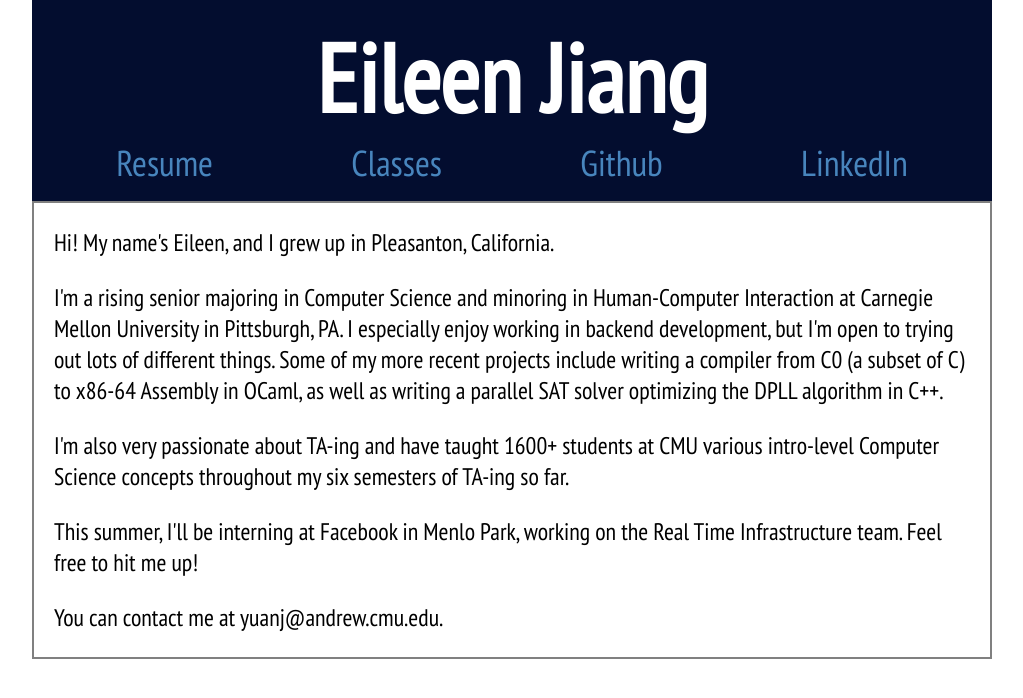
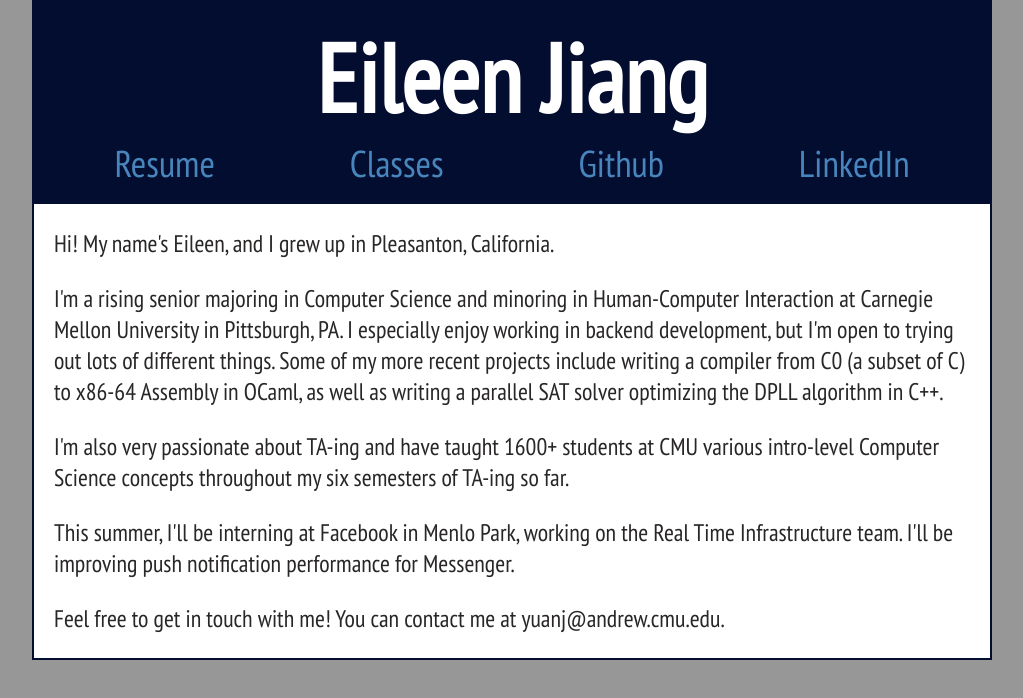
Before and after one commit to Aquawater98/Aquawater98.github.io, a plain HTML site: page home.html in a window 1280 px wide. Shown: the whole page, without its empty margins (128-1151 px from the left). Drawn offline with Linux system fonts and the light colour scheme.

Commit message:
changed wording, background color, changed px to pt

```diff
--- a/home.html
+++ b/home.html
@@ -26,8 +26,8 @@
         <p>Hi! My name's Eileen, and I grew up in Pleasanton, California.</p>
         <p>I'm a rising senior majoring in Computer Science and minoring in Human-Computer Interaction at Carnegie Mellon University in Pittsburgh, PA. I especially enjoy working in backend development, but I'm open to trying out lots of different things. Some of my more recent projects include writing a compiler from C0 (a subset of C) to x86-64 Assembly in OCaml, as well as writing a parallel SAT solver optimizing the DPLL algorithm in C++.</p>
         <p>I'm also very passionate about TA-ing and have taught 1600+ students at CMU various intro-level Computer Science concepts throughout my six semesters of TA-ing so far.</p>
-        <p>This summer, I'll be interning at Facebook in Menlo Park, working on the Real Time Infrastructure team. Feel free to hit me up!</p>
-        <p>You can contact me at yuanj@andrew.cmu.edu.</p>
+        <p>This summer, I'll be interning at Facebook in Menlo Park, working on the Real Time Infrastructure team. I'll be improving push notification performance for Messenger.</p>
+        <p>Feel free to get in touch with me! You can contact me at yuanj@andrew.cmu.edu.</p>
       </div>
     </div>
   </body>
--- a/static/main.css
+++ b/static/main.css
@@ -1,11 +1,12 @@
 header {
     text-align: center;
-    font-size: 48px;
+    font-size: 36pt;
     color: white;
 }
 
 body {
     margin: 0px;
+    background-color: #989797;
 }
 
 a {
@@ -33,13 +34,12 @@ h1 {
 
 .mainBody {
     font-family: 'PT Sans Narrow', sans-serif;
-    font-size: 24px;
+    font-size: 18pt;
 
     max-width: 960px;
     margin-left: auto;
     margin-right: auto;
-    /*padding: 20px 0px;
-    background-color: rgb(0, 255, 255);*/
+    /*padding: 20px 0px;*/
 }
 
 .links {
@@ -49,7 +49,7 @@ h1 {
 .links ul {
     display: flex;
     justify-content: space-around;
-    font-size: 36px;
+    font-size: 28pt;
     text-align: center;
 }
 
@@ -60,7 +60,9 @@ h1 {
 
 .about {
     padding: 0px 20px;
-    border: 2px solid gray;
+    border: 2px solid #030D2F;
+    background-color: #FFF;
+    color: #292626;
 }
 
 @media only screen
```
